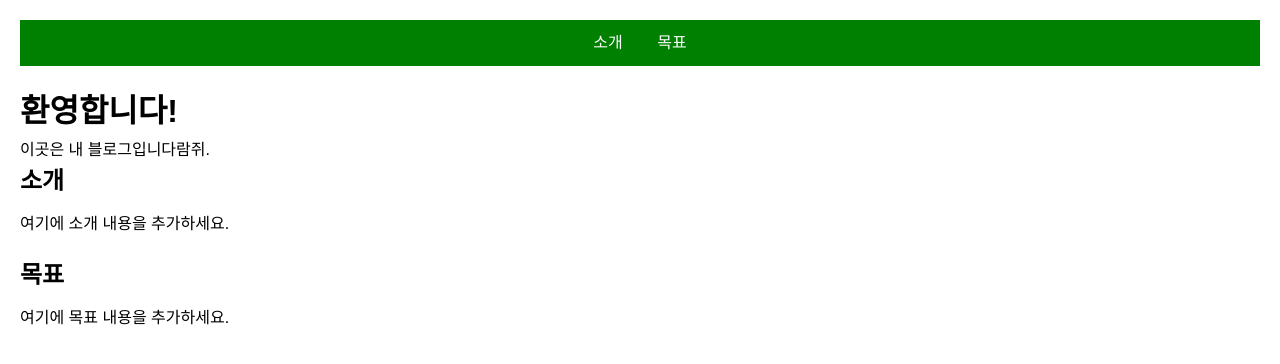
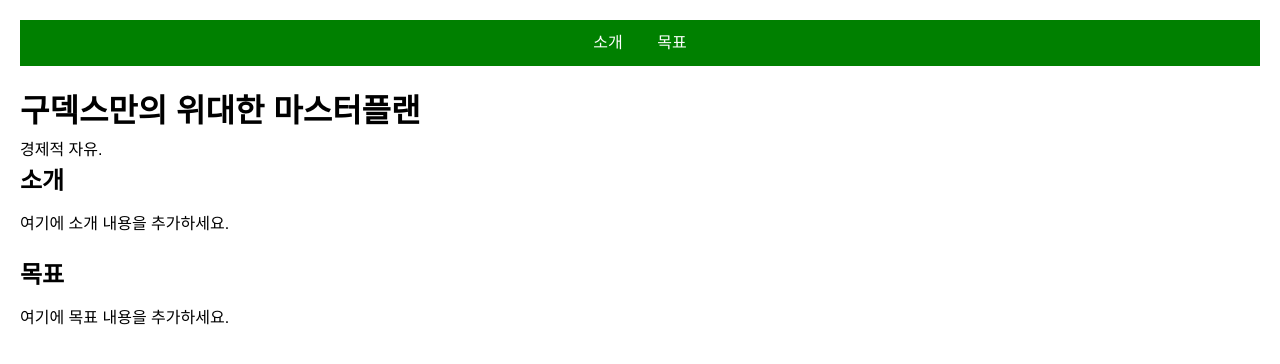
Before and after one commit to gudexman/gudexman, a plain HTML site: page index.html in a window 1280 px wide. Drawn offline with Linux system fonts and the light colour scheme.

Commit message:
Update index.html

```diff
--- a/index.html
+++ b/index.html
@@ -17,8 +17,8 @@
   </header>
 
   <main>
-    <h1>환영합니다!</h1>
-    <p>이곳은 내 블로그입니다람쥐.</p>
+    <h1>구덱스만의 위대한 마스터플랜</h1>
+    <p>경제적 자유.</p>
 
     <section id="소개">
       <h2>소개</h2>
```
